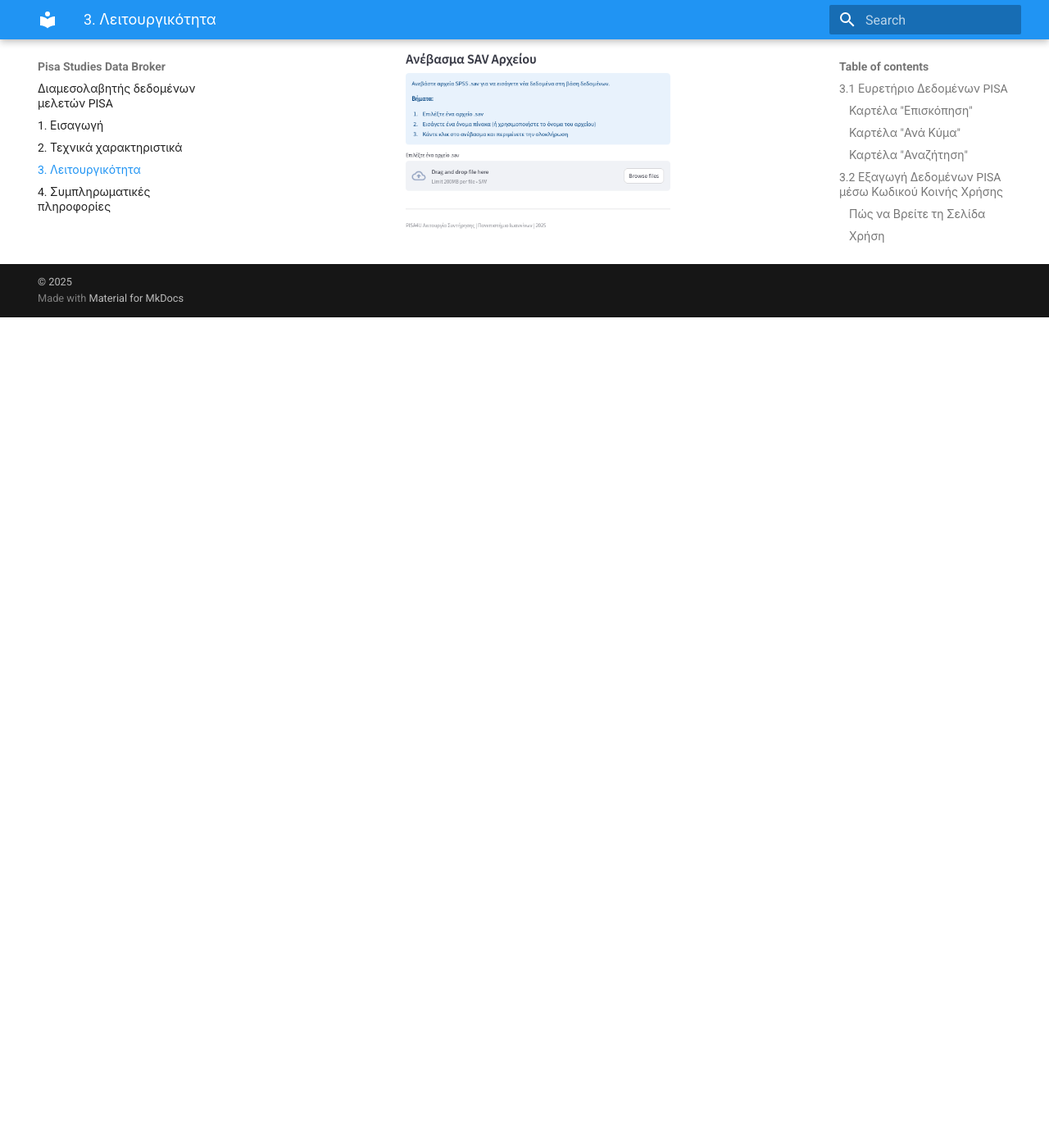
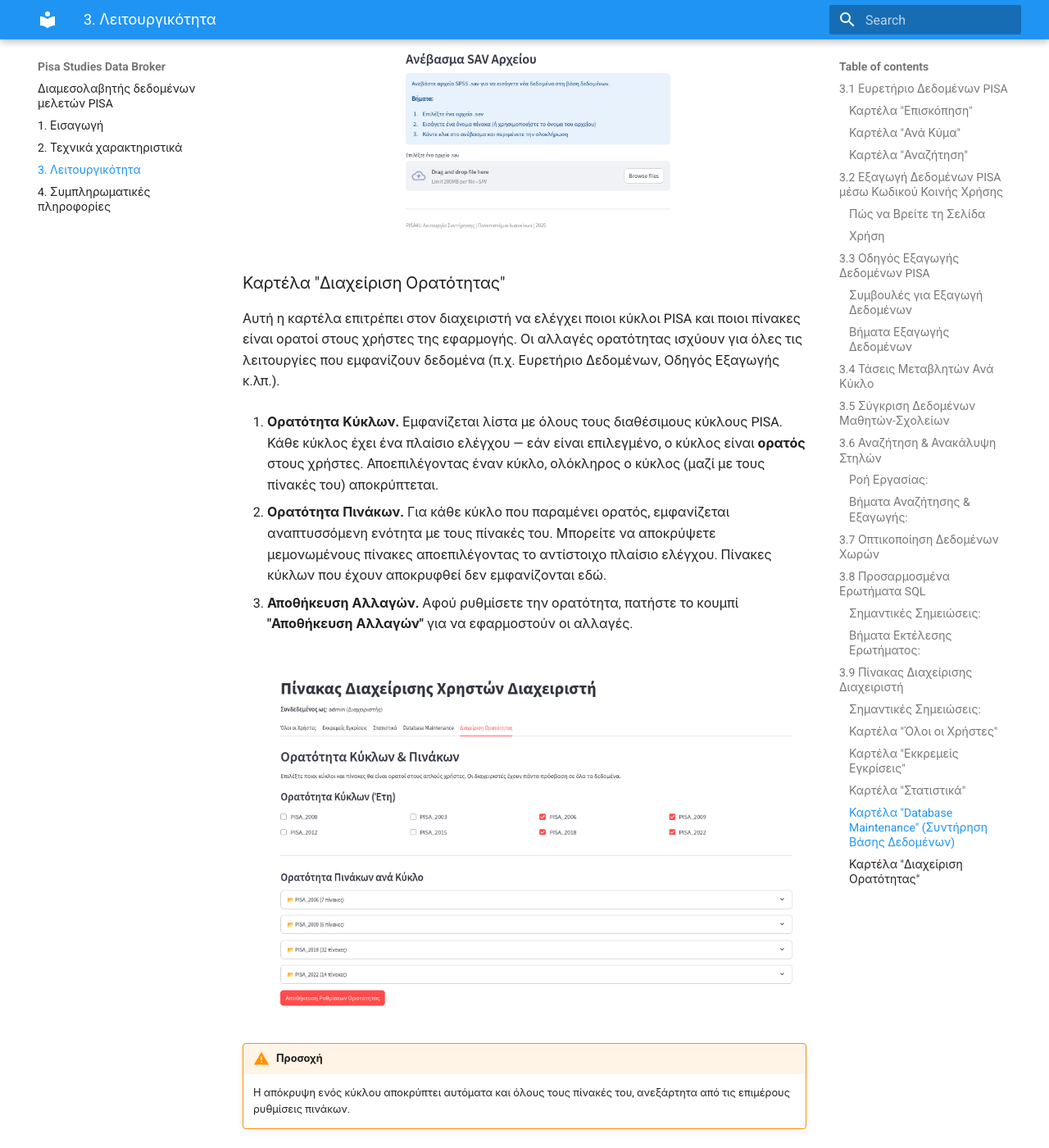
Before and after one commit to chgogos/PSDB, an MkDocs documentation site: the page built from docs/chapter3.md, in a window 1280 px wide and 1400 px high, scrolled down 25807 px. Shown: the whole window at 82% size. Built offline with MkDocs 1.6.1 and Material for MkDocs 9.7.7, drawn with Linux system fonts in a browser that asks for light colours; nearby versions of some CDN libraries; library files that are not in the unit come from our copies; before the commit the page ends 26194 px from its top, so only the background shows below that; some of the changed text lies outside the part shown.

Commit message:
added Διαχειριση Ορατότητας in chapter3

```diff
--- a/docs/chapter3.md
+++ b/docs/chapter3.md
@@ -344,7 +344,7 @@
 ### Σημαντικές Σημειώσεις:
 *   Αυτή η σελίδα είναι προσβάσιμη μόνο από χρήστες με ρόλο **"διαχειριστή"**. Εάν δεν είστε συνδεδεμένοι ως διαχειριστής, η πρόσβαση θα απορριφθεί.
 
-Η λειτουργία χωρίζεται σε τέσσερις κύριες καρτέλες: "Όλοι οι Χρήστες", "Εκκρεμείς Εγκρίσεις", "Στατιστικά" και "Database Maintenance".
+Η λειτουργία χωρίζεται σε πέντε κύριες καρτέλες: "Όλοι οι Χρήστες", "Εκκρεμείς Εγκρίσεις", "Στατιστικά", "Database Maintenance" και "Διαχείριση Ορατότητας".
 
 ### Καρτέλα "Όλοι οι Χρήστες"
 
@@ -393,3 +393,18 @@
 4.  **Τι Συμβαίνει κατά τη Διάρκεια της Εναλλαγής.** Λεπτομερής περιγραφή των διεργασιών που εκτελούνται κατά την εναλλαγή μεταξύ κανονικής λειτουργίας και λειτουργίας συντήρησης.
 
     ![Οδηγίες και περιγραφή λειτουργίας συντήρησης](images/chapter3/48.png)
+
+### Καρτέλα "Διαχείριση Ορατότητας"
+
+Αυτή η καρτέλα επιτρέπει στον διαχειριστή να ελέγχει ποιοι κύκλοι PISA και ποιοι πίνακες είναι ορατοί στους χρήστες της εφαρμογής. Οι αλλαγές ορατότητας ισχύουν για όλες τις λειτουργίες που εμφανίζουν δεδομένα (π.χ. Ευρετήριο Δεδομένων, Οδηγός Εξαγωγής κ.λπ.).
+
+1.  **Ορατότητα Κύκλων.** Εμφανίζεται λίστα με όλους τους διαθέσιμους κύκλους PISA. Κάθε κύκλος έχει ένα πλαίσιο ελέγχου — εάν είναι επιλεγμένο, ο κύκλος είναι **ορατός** στους χρήστες. Αποεπιλέγοντας έναν κύκλο, ολόκληρος ο κύκλος (μαζί με τους πίνακές του) αποκρύπτεται.
+
+2.  **Ορατότητα Πινάκων.** Για κάθε κύκλο που παραμένει ορατός, εμφανίζεται αναπτυσσόμενη ενότητα με τους πίνακές του. Μπορείτε να αποκρύψετε μεμονωμένους πίνακες αποεπιλέγοντας το αντίστοιχο πλαίσιο ελέγχου. Πίνακες κύκλων που έχουν αποκρυφθεί δεν εμφανίζονται εδώ.
+
+3.  **Αποθήκευση Αλλαγών.** Αφού ρυθμίσετε την ορατότητα, πατήστε το κουμπί **"Αποθήκευση Αλλαγών"** για να εφαρμοστούν οι αλλαγές.
+
+    ![Διαχείριση ορατότητας κύκλων και πινάκων](images/chapter3/50.png)
+
+!!! warning "Προσοχή"
+    Η απόκρυψη ενός κύκλου αποκρύπτει αυτόματα και όλους τους πίνακές του, ανεξάρτητα από τις επιμέρους ρυθμίσεις πινάκων.
```
Also changed, not shown: docs/images/chapter3/50.png (added).
